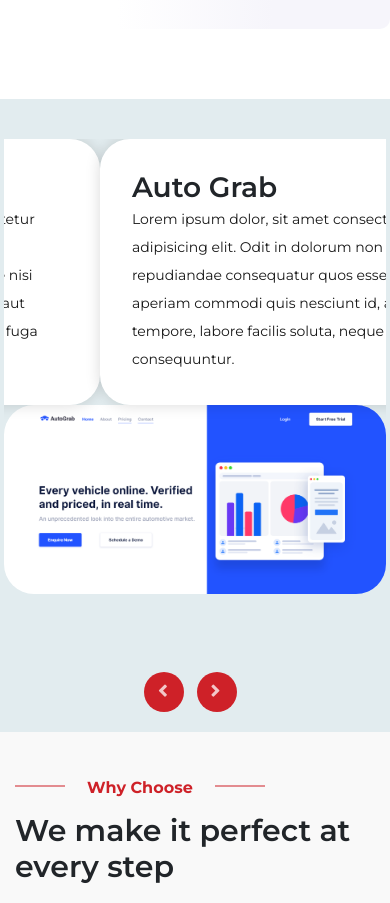
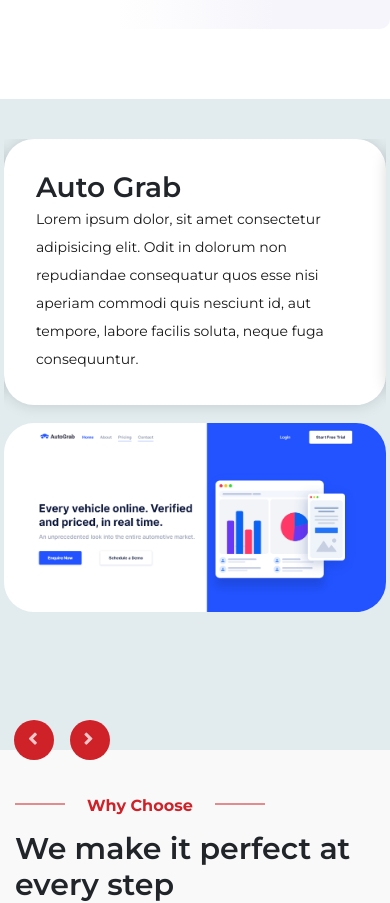
Before and after one commit to deepakultivic/Ultivic, a React (Create React App) app: page /graphic in a window 390 px wide. Shown: the part 3460-4363 px from the top of the page. Built offline with nearby package versions, Linux system fonts and the light colour scheme; no server answers; grey boxes are pictures that could not be loaded.

Commit message:
Site Responsiveness In progress

```diff
--- a/src/components/Foot/style.css
+++ b/src/components/Foot/style.css
@@ -1,4 +1,4 @@
-.foot_outer{
+.foot_outer {
     background-image: url(../../assets/about/contact_bottom.jpg);
     background-attachment: fixed;
     background-repeat: no-repeat;
@@ -7,25 +7,28 @@
     padding: 70px 0;
     background-position: center center;
 }
-.foot_outer::before{
+
+.foot_outer::before {
     content: "";
     position: absolute;
     top: 0;
     bottom: 0%;
     left: 0;
     right: 0%;
-    background-color:rgb(0 0 0 / 90%);
+    background-color: rgb(0 0 0 / 90%);
     height: 100%;
     width: 100%;
 }
+
 .foot_inner {
     border: 1px solid;
     padding: 80px;
     text-align: center;
-    border-color: rgba(255,255,255,0.3);
+    border-color: rgba(255, 255, 255, 0.3);
     z-index: 1;
     position: relative;
 }
+
 .foot_inner h4 {
     font-size: 14px;
     color: #ce2128;
@@ -40,16 +43,24 @@
 .foot_inner p {
     color: #fff;
 }
+
 .foot_inner .global_btn a {
     background: #ce2128;
     color: #fff;
 }
-@media screen and (max-width:991px){
 
+@media screen and (max-width:991px) {}
+
+@media screen and (max-width:767px) {}
+
+@media screen and (max-width:575px) {
+    .foot_inner {
+        padding: 80px 30px;
+    }
 }
-@media screen and (max-width:767px){
 
+@media screen and (max-width:575px) {
+    .foot_inner {
+        padding: 40px 10px;
+    }
 }
-@media screen and (max-width:575px){
-
-}
--- a/src/pages/Graphic_designer/style.css
+++ b/src/pages/Graphic_designer/style.css
@@ -1,50 +1,59 @@
-.graphic{
+.graphic {
     /* background-image: url('../../assets/services/ui-ux-banner-2.png'); */
     background-size: cover;
     background-repeat: no-repeat;
     background-position: center;
 }
-  .graphics_gallery{
+
+.graphics_gallery {
     padding-bottom: 70px;
 }
-.graphics_img img{
+
+.graphics_img img {
     border-radius: 7px;
     margin-bottom: 25px;
+}
 
-}
 section.graphics_gallery .headings_outer {
     margin-bottom: 40px;
 }
-.graphic_inner{
-    width:90%;
+
+.graphic_inner {
+    width: 90%;
     margin: auto;
 }
+
 .project_content {
     padding: 4rem;
     background: #fff;
-    box-shadow: 0px 0px 15px rgba(0,0,0,15%);
+    box-shadow: 0px 0px 15px rgba(0, 0, 0, 15%);
     border-radius: 30px;
     position: relative;
     right: -8rem;
     z-index: 1;
 }
+
 section.grapic_work {
     background: #e2ecef;
 }
+
 .project_image {
     border-radius: 30px;
     overflow: hidden;
 }
+
 .grapic_work .slick-arrow.slick-prev {
     bottom: -40px;
     top: auto;
     left: 140px;
 }
+
 .grapic_work .slick-arrow.slick-next {
     top: auto;
     bottom: -40px;
     left: 193px;
 }
+
 .grapic_work .slick-arrow {
     width: 40px;
     height: 40px;
@@ -56,19 +65,24 @@
     background: #ce2128;
     border-radius: 50%;
 }
-.grapic_work .slick-arrow:hover{
+
+.grapic_work .slick-arrow:hover {
     background: #23282d;
 }
- .slick-prev:before, .slick-next:before {
+
+.slick-prev:before,
+.slick-next:before {
     font-size: 13px;
 }
-@media screen and (max-width:991px){
+
+@media screen and (max-width:991px) {
     .graphics_img {
         margin-bottom: 30px;
     }
 }
-@media(max-width:767px){
-    .graphic::before{
+
+@media(max-width:767px) {
+    .graphic::before {
         position: absolute;
         top: 0px;
         bottom: 0px;
@@ -83,24 +97,40 @@
         bottom: 0;
     }
 }
-  @media screen and (max-width:1600px){
+
+@media screen and (max-width:1600px) {
     .graphic_inner {
         width: 98%;
         margin: auto;
     }
 }
-  @media screen and (max-width:1440px){
 
-  }
-  @media screen and (max-width:1199px){
-    .slick-arrow.slick-next, .slick-arrow.slick-prev {
+@media screen and (max-width:1440px) {}
+
+@media screen and (max-width:1199px) {
+    .slick-arrow.slick-next,
+    .slick-arrow.slick-prev {
         bottom: -60px;
     }
     .project_content {
         padding: 2rem;
     }
-
     .project_content {
         right: -6rem;
     }
 }
+
+@media screen and (max-width: 991px) {
+    .project_content {
+        right: 0;
+        margin-bottom: 1.3em;
+    }
+    .grapic_work .slick-arrow.slick-prev {
+        bottom: -70px;
+        left: 10px;
+    }
+    .grapic_work .slick-arrow.slick-next {
+        bottom: -70px;
+        left: 66px;
+    }
+}
--- a/src/pages/Home/index.js
+++ b/src/pages/Home/index.js
@@ -92,7 +92,7 @@
                     We Provide IT solutions <br /> that performs.
 
                   </h4>
-                  <p className="mb-0">You share your Ideas and We Make It Real. We ensure the true worth of your valuable time and money you invested on us by delivering the perfect solutions that meet client’s needs, expectations and budget.</p>
+                  <p className="mb-0"><p className="comp_info">Share your idea and we make it Real. We ensure great customer service means following best practices like valuing customers's time, resources and having pleasing attitude.</p></p>
                 <h5 className="my-3">
                   Our Technologies
                 </h5>
--- a/src/pages/Web_development/index.js
+++ b/src/pages/Web_development/index.js
@@ -69,7 +69,7 @@
         <h6 className="sub_heading placement">Why Choose</h6>
         <h4 className="title mb-5">Our experts made it easier</h4>
         <div className='row'>
-            <div className='col-md-4'>
+            <div className='col-md-4 col-sm-6 col-12'>
                 <div className='why_choose_card'>
                   <div className='why_icon'>
                       <img src="assets/about/web-design.svg" alt="" />
@@ -80,7 +80,7 @@
                   </div>
                 </div>
             </div>
-            <div className='col-md-4'>
+            <div className='col-md-4 col-sm-6 col-12'>
                 <div className='why_choose_card'>
                   <div className='why_icon'>
                       <img src="assets/about/coding.svg" alt="" />
@@ -91,7 +91,7 @@
                   </div>
                 </div>
             </div>
-            <div className='col-md-4'>
+            <div className='col-md-4 col-sm-6 col-12'>
                 <div className='why_choose_card'>
                   <div className='why_icon'>
                       <img src="assets/about/maintenance.svg" alt="" />
@@ -102,7 +102,7 @@
                   </div>
                 </div>
             </div>
-            <div className='col-md-4'>
+            <div className='col-md-4 col-sm-6 col-12'>
                 <div className='why_choose_card'>
                   <div className='why_icon'>
                       <img src="assets/about/test.svg" alt="" />
@@ -113,7 +113,7 @@
                   </div>
                 </div>
             </div>
-            <div className='col-md-8'>
+            <div className='col-md-8 col-sm-12 col-12'>
               <div className='why_contact why_choose_card align-items-center'>
                   <h3>Get in Touch</h3>
                   <p className='ml-auto'><a href="/contact">Know More</a></p>
```
Lines whose indentation alone changed are shown as unchanged.
